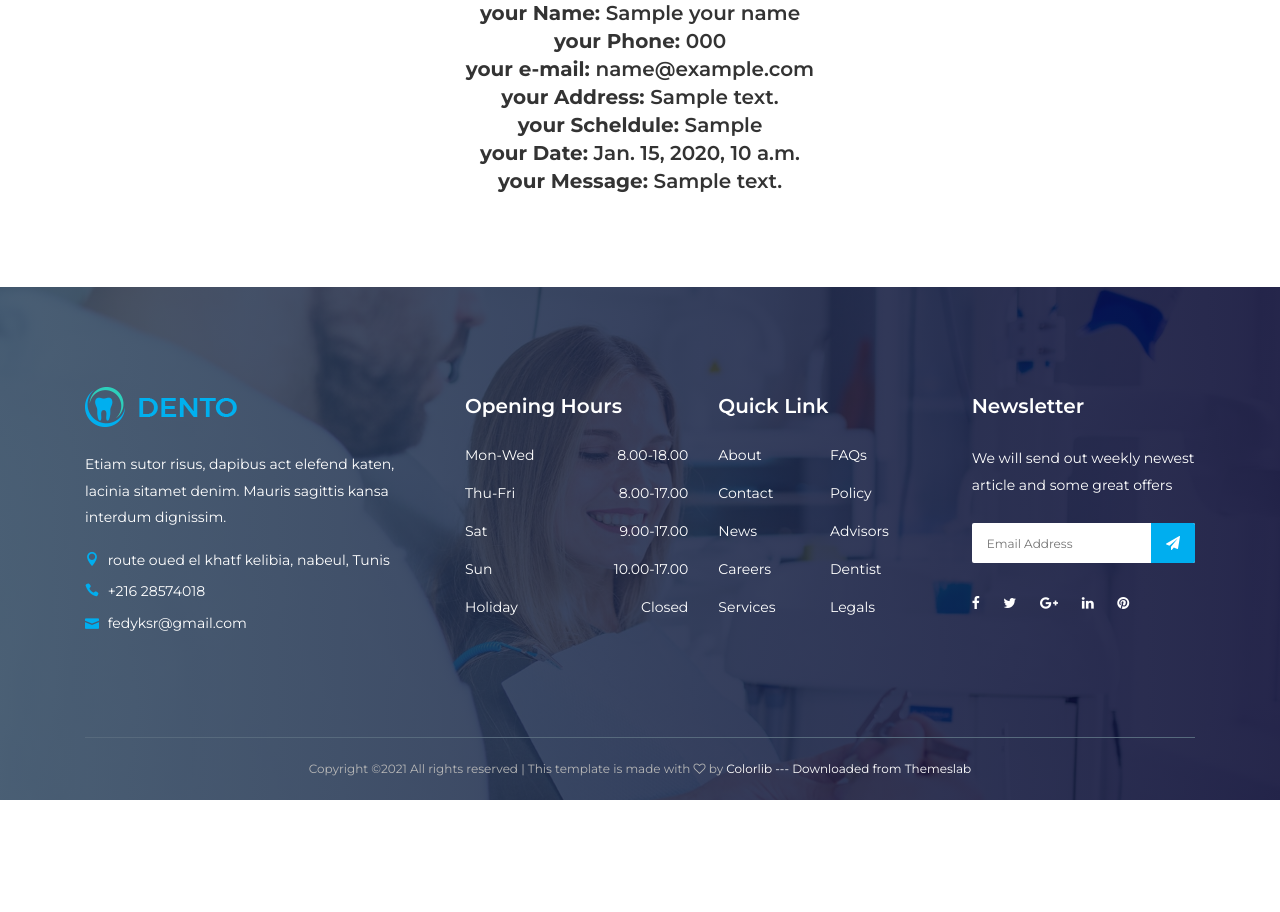
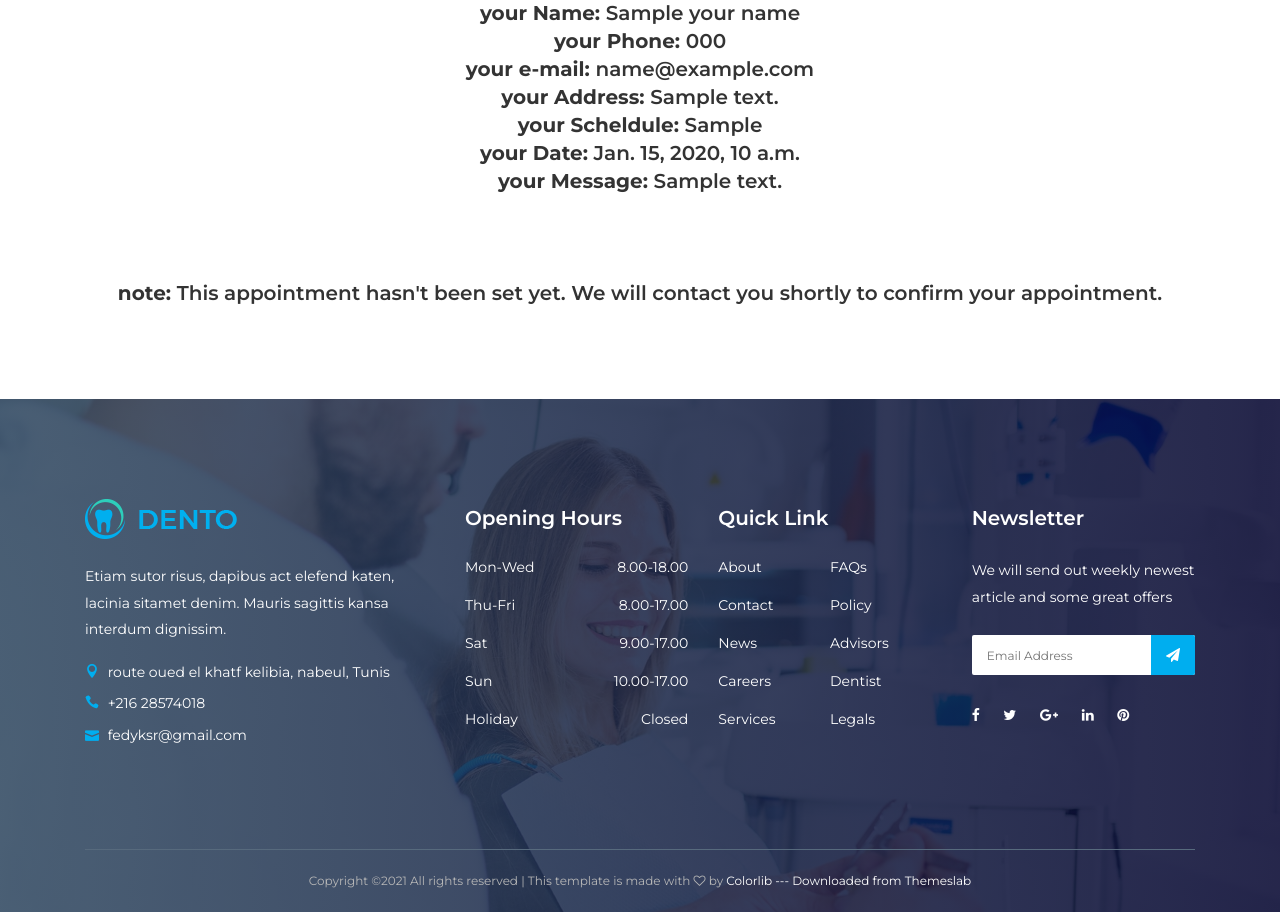
Before and after one commit to fedyksr/dento, a Django app: template dentist/website/templates/appointment.html in a window 1280 px wide. Shown: the part 476-1388 px from the top of the page. Before the commit the page ends 1276 px from the top, so only its background shows below. Run offline with Django 3.2, Linux system fonts and the light colour scheme; the template is opened without the code that fills it: most values are stand-ins (such as "Sample title", 1, 10 or a date in 2020); some libraries are stand-ins or nearby versions.

Commit message:
RDV sans send mail

```diff
--- a/dentist/website/templates/appointment.html
+++ b/dentist/website/templates/appointment.html
@@ -39,6 +39,8 @@
         <strong>your Scheldule: </strong>{{ your_scheldule }}</br>
         <strong>your Date: </strong>{{ your_time }}</br>
         <strong>your Message: </strong>{{ your_message }}</br>
+        </br></br></br>
+        <strong>note: </strong> This appointment hasn't been set yet. We will contact you shortly to confirm your appointment.
     </h5>
 </br></br></br></br>
   </center>
```
